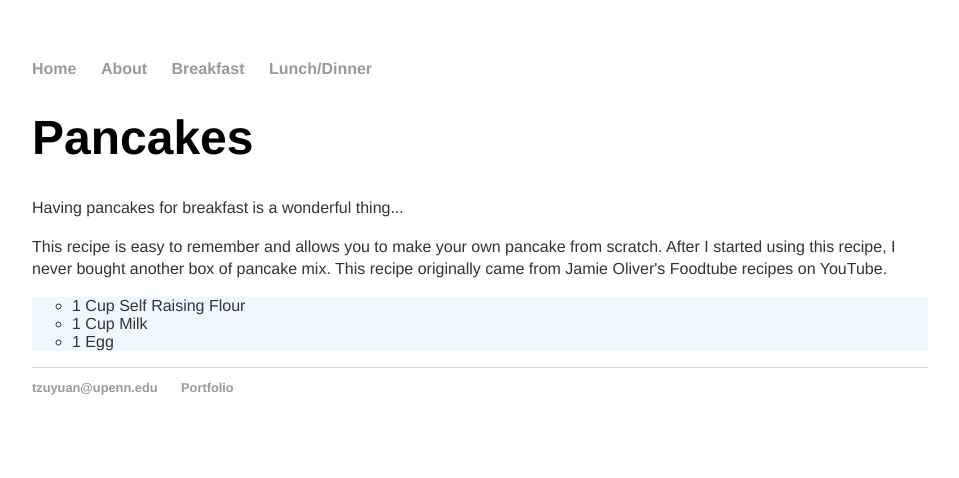
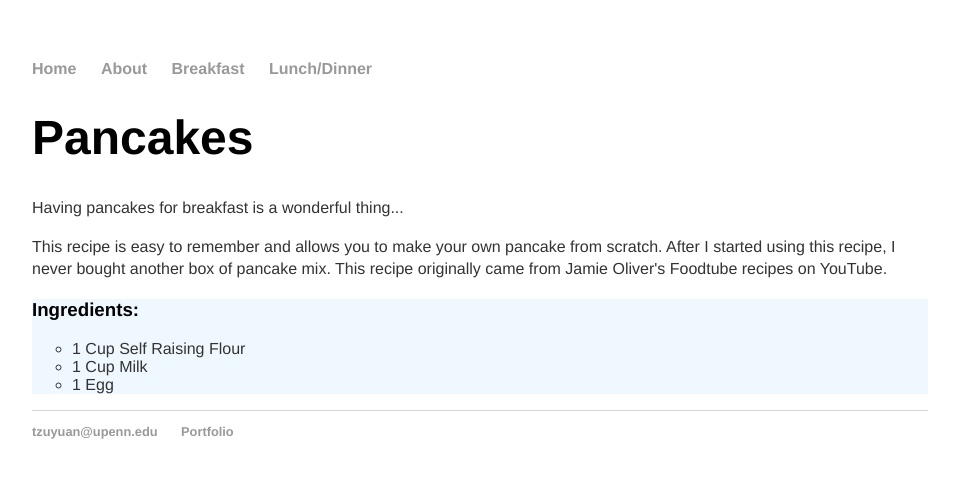
Before and after one commit to tzuyuanw/tzuyuanw.github.io, a Jekyll site: the page recipes/pancakes.html, which Jekyll copies as it is, in a window 1280 px wide. Shown: the top 478 px of the page, without its empty margins (160-1119 px from the left). Built offline with Jekyll 4.4.1, drawn with Linux system fonts in a browser that asks for light colours.

Commit message:
Update pancakes.html

```diff
--- a/recipes/pancakes.html
+++ b/recipes/pancakes.html
@@ -25,6 +25,7 @@
 				</p>
 			</div>
 			<div class="ingredients">
+				<h3>Ingredients:</h3>
 				<ul class="ingredients">
 				<li>1 Cup Self Raising Flour</li>
 				<li>1 Cup Milk</li>
```
